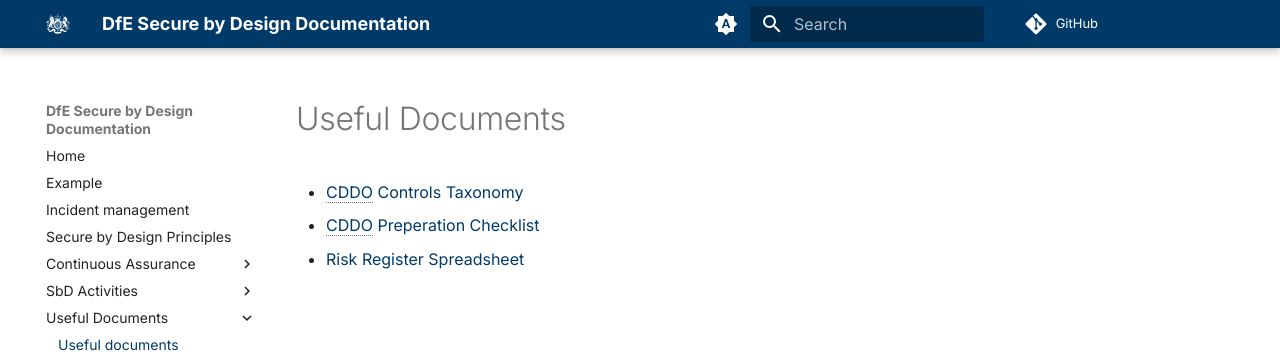
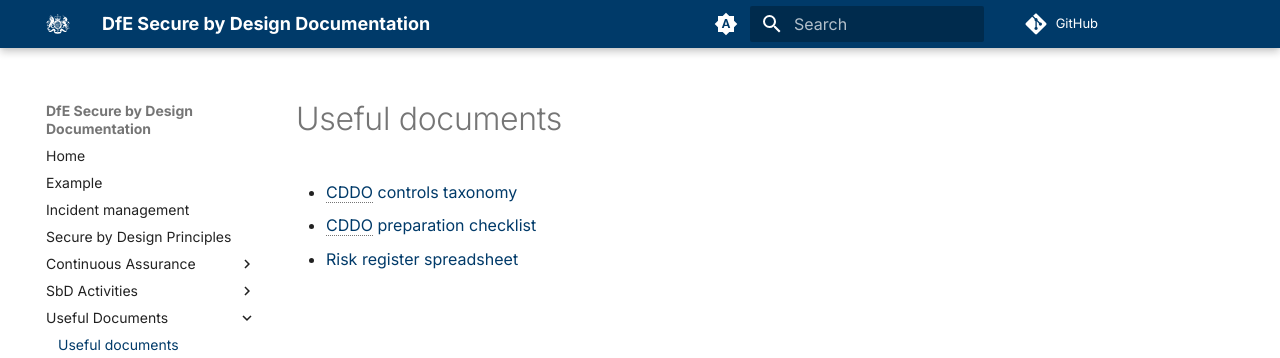
Before and after one commit to DFE-Digital/secure-by-design-docs, an MkDocs documentation site: the page built from docs/Useful Documents/useful_document_links.md, in a window 1280 px wide. Shown: the top 358 px of the page. Built offline with MkDocs 1.6.1 and Material for MkDocs 9.7.7, drawn with Linux system fonts in a browser that asks for light colours; comment, search, counter and statistics services are not loaded.

Commit message:
Fix Hannah's comments

```diff
--- a/docs/Useful Documents/useful_document_links.md
+++ b/docs/Useful Documents/useful_document_links.md
@@ -5,8 +5,8 @@ authors:
     - Sam Pritchard
 date: 2024-10-22
 ---
-# Useful Documents
+# Useful documents
 
-- [CDDO Controls Taxonomy](https://secure-by-design.security.education.gov.uk/useful_docs/Example-Secure-by-Design-Controls-Taxonomy-ALPHA.xlsx)
-- [CDDO Preperation Checklist](https://secure-by-design.security.education.gov.uk/useful_docs/Secure-by-Design-Preparation-Checklist-ALPHA.xlsx)
-- [Risk Register Spreadsheet](https://secure-by-design.security.education.gov.uk/useful_docs/RiskRegisterTemplate.xlsx)
+- [CDDO controls taxonomy](https://secure-by-design.security.education.gov.uk/useful_docs/Example-Secure-by-Design-Controls-Taxonomy-ALPHA.xlsx)
+- [CDDO preparation checklist](https://secure-by-design.security.education.gov.uk/useful_docs/Secure-by-Design-Preparation-Checklist-ALPHA.xlsx)
+- [Risk register spreadsheet](https://secure-by-design.security.education.gov.uk/useful_docs/RiskRegisterTemplate.xlsx)
```
Also changed, not shown: docs/Vulnerability Management/assessing_risks.md (+4 -4 lines), docs/policies/vulnerability_management_policy.md (+4 -4 lines), includes/glossary.md (+1 -1 lines).
